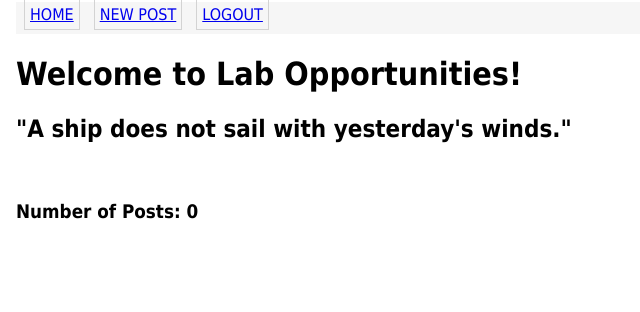
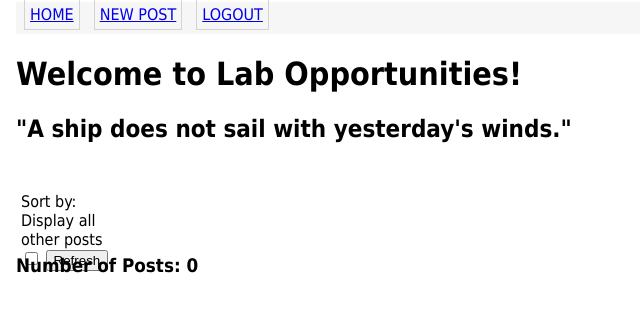
Before and after one commit to Reaganak40/Cpts322Old, a Flask app: page / in a window 1280 px wide. Shown: the top 312 px of the page, without its empty margins (0-640 px from the left). Run offline with Flask 2, Linux system fonts and the light colour scheme; the visitor is signed in with stand-in values (Sample User, id 1); data comes from the database, SQL or seed files in the repository; both versions use the stored data as it was after the commit; data that the repository does not hold is empty; some libraries are stand-ins or nearby versions.

Commit message:
Version 0.2.10 Added filtering posts to faculty, moved posts relationship and defget_user_posts from Faculty to User in models.py

```diff
--- a/app/Controller/forms.py
+++ b/app/Controller/forms.py
@@ -14,8 +14,8 @@ def all_majors():
 
 # ================================================================
 #   Name:           Post form
-#   Description:    Class definition to create a new position post
-#   Last Changed:   11/11/21
+#   Description:    Added sortform for filter posts on faculty view
+#   Last Changed:   14/11/21
 #   Changed By:     Reagan Kelley
 #   Change Details: Initial Implementation
 # ================================================================
@@ -25,3 +25,7 @@ class PostForm(FlaskForm):
     body = TextAreaField("Job Description", [Length(min=0, max = 1500)])
     majors = QuerySelectMultipleField( 'Recommended Majors', query_factory= all_majors, get_label= lambda t: t.get_major_name(), widget=ListWidget(prefix_label=False), option_widget=CheckboxInput() )
     submit = SubmitField('Post')
+
+class SortForm(FlaskForm):
+    refresh = SubmitField('Refresh')
+    checkbox = BooleanField('Display all other posts')
--- a/app/Controller/routes.py
+++ b/app/Controller/routes.py
@@ -5,8 +5,8 @@ from flask import render_template, flash, redirect, url_for, request
 from config import Config
 
 from app import db
-from app.Model.models import Post, Major, postMajors
-from app.Controller.forms import PostForm
+from app.Model.models import Post, Major, postMajors, Faculty
+from app.Controller.forms import PostForm, SortForm
 from flask_login import current_user, login_user, logout_user, login_required
 
 
@@ -25,7 +25,11 @@ bp_routes.template_folder = Config.TEMPLATE_FOLDER #'..\\View\\templates'
 @login_required
 def index():
     posts = Post.query.order_by(Post.timestamp.desc())
-    return render_template('index.html', title="Lab Opportunities", posts=posts.all(), post_count = posts.count())
+    sform = SortForm()
+    if sform.validate_on_submit():
+        if (sform.checkbox.data == True):
+            posts = current_user.get_user_posts()
+    return render_template('index.html', title="Lab Opportunities", posts=posts.all(), post_count = posts.count(), form= sform)
 
 # ================================================================
 #   Name:           Post Position Route
--- a/app/Model/models.py
+++ b/app/Model/models.py
@@ -25,8 +25,8 @@ def __repr__(self):
 #   Name:           User Model
 #   Description:    Class Definition for User
 #   Last Changed:   11/12/21
-#   Changed By:     Reagan Kelley
-#   Change Details: Revised Database Model
+#   Changed By:     Tay Jing Ren
+#   Change Details: I added the posts relationship and def get_user_posts here
 # ================================================================
 class User(UserMixin, db.Model):
     id = db.Column(db.Integer, primary_key = True)
@@ -34,6 +34,7 @@ class User(UserMixin, db.Model):
     email = db.Column(db.String(120), unique = True, index = True)
     password_hash = db.Column(db.String(128))
     user_type = db.Column(db.Integer)
+    posts = db.relationship('Post', backref='writer', lazy = 'dynamic')
 
     def __repr__(self):
         return '<Username: {} - {};>'.format(self.id,self.username)
@@ -49,6 +50,8 @@ class User(UserMixin, db.Model):
             return 'Student'
         return 'Faculty'
 
+    def get_user_posts(self):
+        return self.posts
 # ================================================================
 #   Name:           Student Model
 #   Description:    Class Definition for Student (Child of User)
@@ -66,17 +69,17 @@ class Student(User):
 #   Name:           Faculty Model
 #   Description:    Class Definition for Faculty (Child of User)
 #   Last Changed:   11/12/21
-#   Changed By:     Reagan Kelley
-#   Change Details: Initial Implementation of Faculty
+#   Changed By:     Tay Jing Ren
+#   Change Details: I changed the posts relationship and def get_user_posts by moving them into the User model
 # ================================================================
 class Faculty(User):
-    posts = db.relationship('Post', backref='writer', lazy = 'dynamic')
+    #posts = db.relationship('Post', backref='writer', lazy = 'dynamic')
 
     def __repr__(self):
         return '<Username: {} - {}; Type: {}; Class-Object Code: 1>'.format(self.id,self.username, self.get_user_type())
 
-    def get_user_posts(self):
-        return self.posts
+    # def get_user_posts(self):
+    #     return self.posts
 
 # ================================================================
 #   Name:           Post Model
@@ -102,6 +105,8 @@ class Post(db.Model):
 
     def get_majors(self):
         return self.majors
+
+
 # ================================================================
 #   Name:           Major Model
 #   Description:    Class Definition for Major (Tag)
--- a/app/View/templates/index.html
+++ b/app/View/templates/index.html
@@ -14,7 +14,11 @@
 
     <h1>Welcome to Lab Opportunities!</h1>
     <h2> "A ship does not sail with yesterday's winds." </h2> <br>
+    {% if current_user.get_user_type() == 'Faculty' %}
+    <form action= "" method = "post" class = "formselect"> <div>Sort by: {{form.hidden_tag()}} {{form.checkbox.label}}  {{form.checkbox}} {{form.refresh}} </div> </form>
+    {% else %}
 
+    {% endif %}
     <h3>Number of Posts: {{ post_count }} </h3>
 
     <!-- Make Lists of Posts -->
```
Also changed, not shown: project.db.
